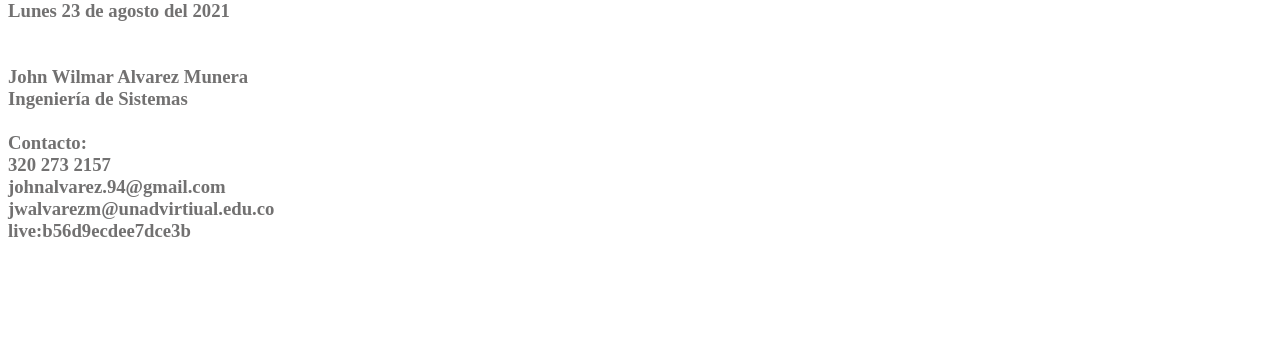
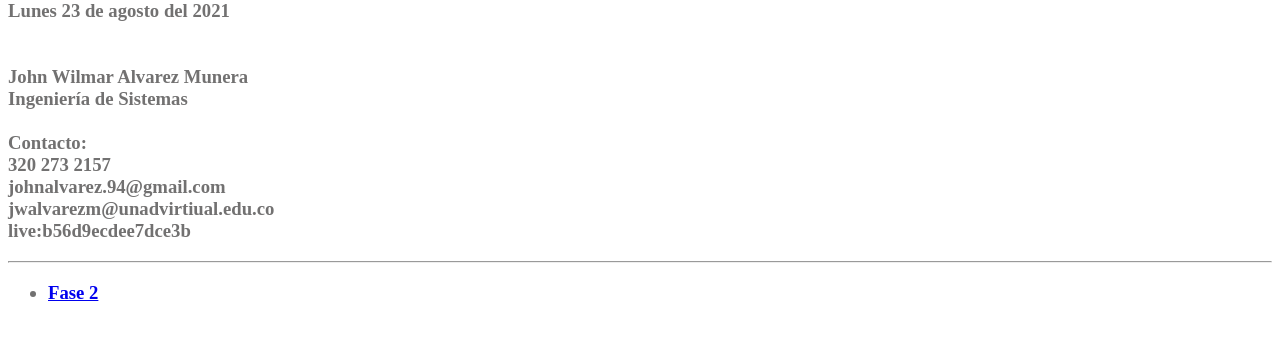
Before and after one commit to jwalvarezm/DSW-JohnAlvarez, a plain HTML site: page index.html in a window 1280 px wide. Shown: the part 66-406 px from the top of the page. Drawn offline with Linux system fonts and the light colour scheme.

Commit message:
actualizacion 2

```diff
--- a/index.html
+++ b/index.html
@@ -32,5 +32,12 @@
         </h3>
     </p>
 
+    <hr>
+    <ul><h3>
+        <li><a href="Fase 2/design.html" target="_blank">Fase 2</a></li>
+    </h3></ul>
+
+
+
 </body>
 </html>
```
